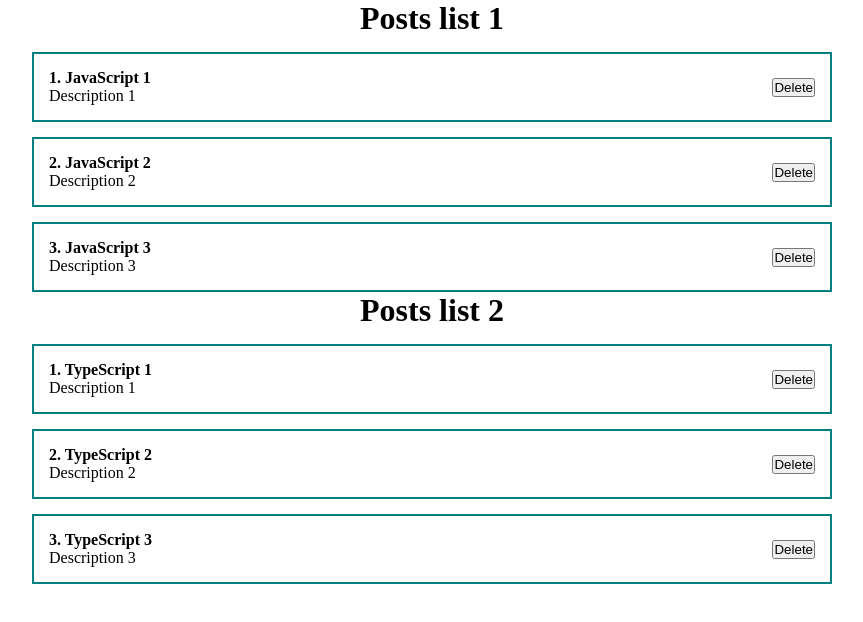
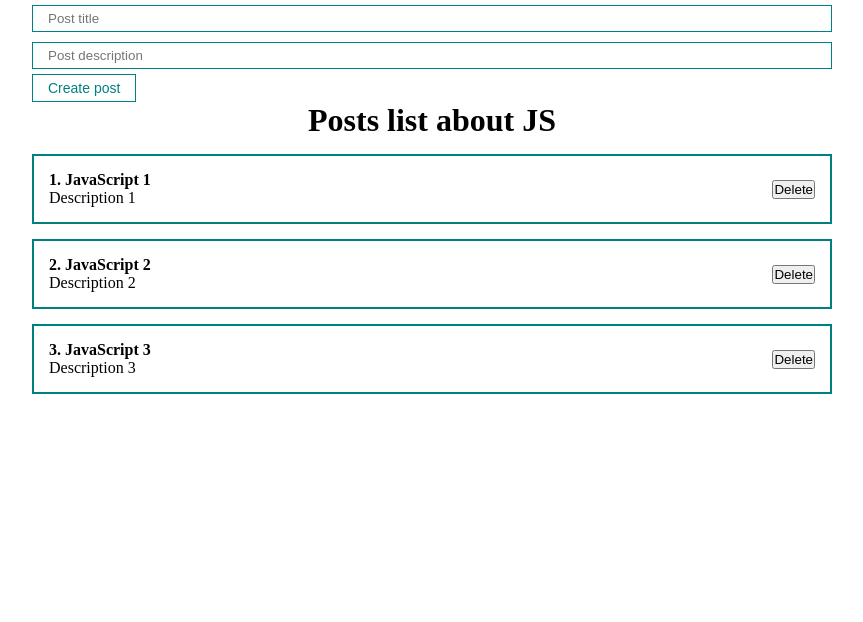
Before and after one commit to nikolayhotim1/react-fund-course, a React (Create React App) app: page / in a window 1280 px wide. Shown: the top 622 px of the page, without its empty margins (208-1071 px from the left). Built offline with nearby package versions, Linux system fonts and the light colour scheme.

Commit message:
feature: ability get data from input in console

```diff
--- a/src/App.js
+++ b/src/App.js
@@ -1,24 +1,37 @@
 import React, { useState } from 'react';
 import PostList from './components/PostList';
+import MyButton from './components/UI/button/MyButton';
+import MyInput from './components/UI/input/MyInput';
 import './styles/App.css';
 
 const App = () => {
-	const [posts1, setPosts1] = useState([
+	const [posts, setPosts] = useState([
 		{ id: 1, title: 'JavaScript 1', body: 'Description 1' },
 		{ id: 2, title: 'JavaScript 2', body: 'Description 2' },
 		{ id: 3, title: 'JavaScript 3', body: 'Description 3' }
 	]);
 
-	const [posts2, setPosts2] = useState([
-		{ id: 1, title: 'TypeScript 1', body: 'Description 1' },
-		{ id: 2, title: 'TypeScript 2', body: 'Description 2' },
-		{ id: 3, title: 'TypeScript 3', body: 'Description 3' }
-	]);
+	const [title, setTitle] = useState('');
+
+	const addNewPost = (e) => {
+		e.preventDefault();
+		console.log(title);
+	}
 
 	return (
 		<div className='app'>
-			<PostList posts={posts1} title='Posts list 1' />
-			<PostList posts={posts2} title='Posts list 2' />
+			<form>
+				<MyInput
+					value={title}
+					onChange={e => setTitle(e.target.value)}
+					type='text'
+					placeholder='Post title'
+				/>
+				<MyInput type='text' placeholder='Post description' />
+				<MyButton onClick={addNewPost}>Create post</MyButton>
+			</form>
+
+			<PostList posts={posts} title='Posts list about JS' />
 		</div>
 	);
 };
--- /dev/null
+++ b/src/components/UI/button/MyButton.jsx
@@ -0,0 +1,12 @@
+import React from 'react';
+import classes from './MyButton.module.css';
+
+const MyButton = ({ children, ...props }) => {
+	return (
+		<button {...props} className={classes.myBtn}>
+			{children}
+		</button>
+	);
+};
+
+export default MyButton;
--- /dev/null
+++ b/src/components/UI/button/MyButton.module.css
@@ -0,0 +1,8 @@
+.myBtn {
+	padding: 5px 15px;
+	color: teal;
+	font-size: 14px;
+	background: transparent;
+	border: 1px solid teal;
+	cursor: pointer;
+}
--- /dev/null
+++ b/src/components/UI/input/MyInput.jsx
@@ -0,0 +1,10 @@
+import React from 'react';
+import classes from './MyInput.module.css';
+
+const MyInput = (props) => {
+	return (
+		<input {...props} className={classes.myInp} />
+	);
+};
+
+export default MyInput;
--- /dev/null
+++ b/src/components/UI/input/MyInput.module.css
@@ -0,0 +1,6 @@
+.myInp {
+	width: 100%;
+	padding: 5px 15px;
+	margin: 5px 0;
+	border: 1px solid teal;
+}
```
